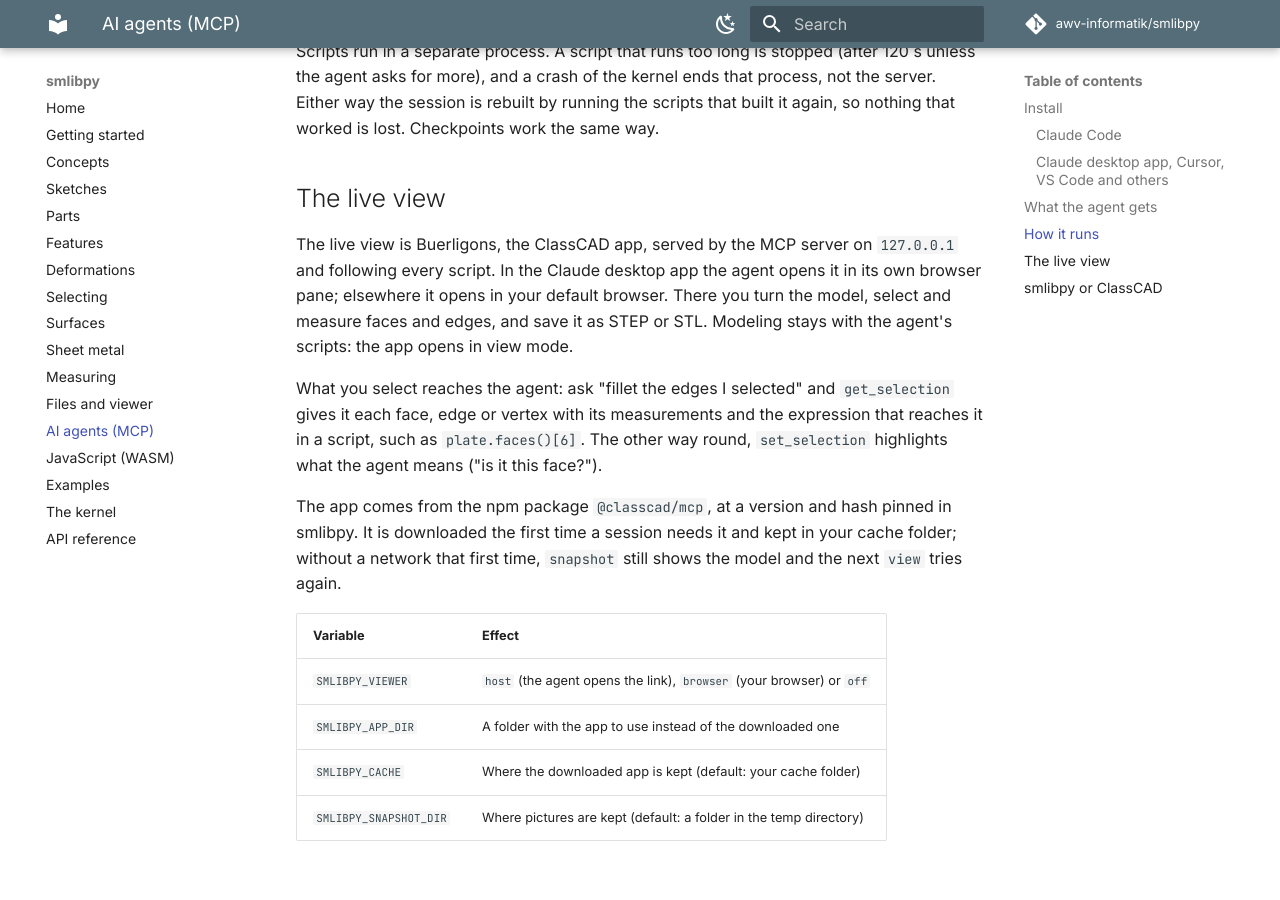
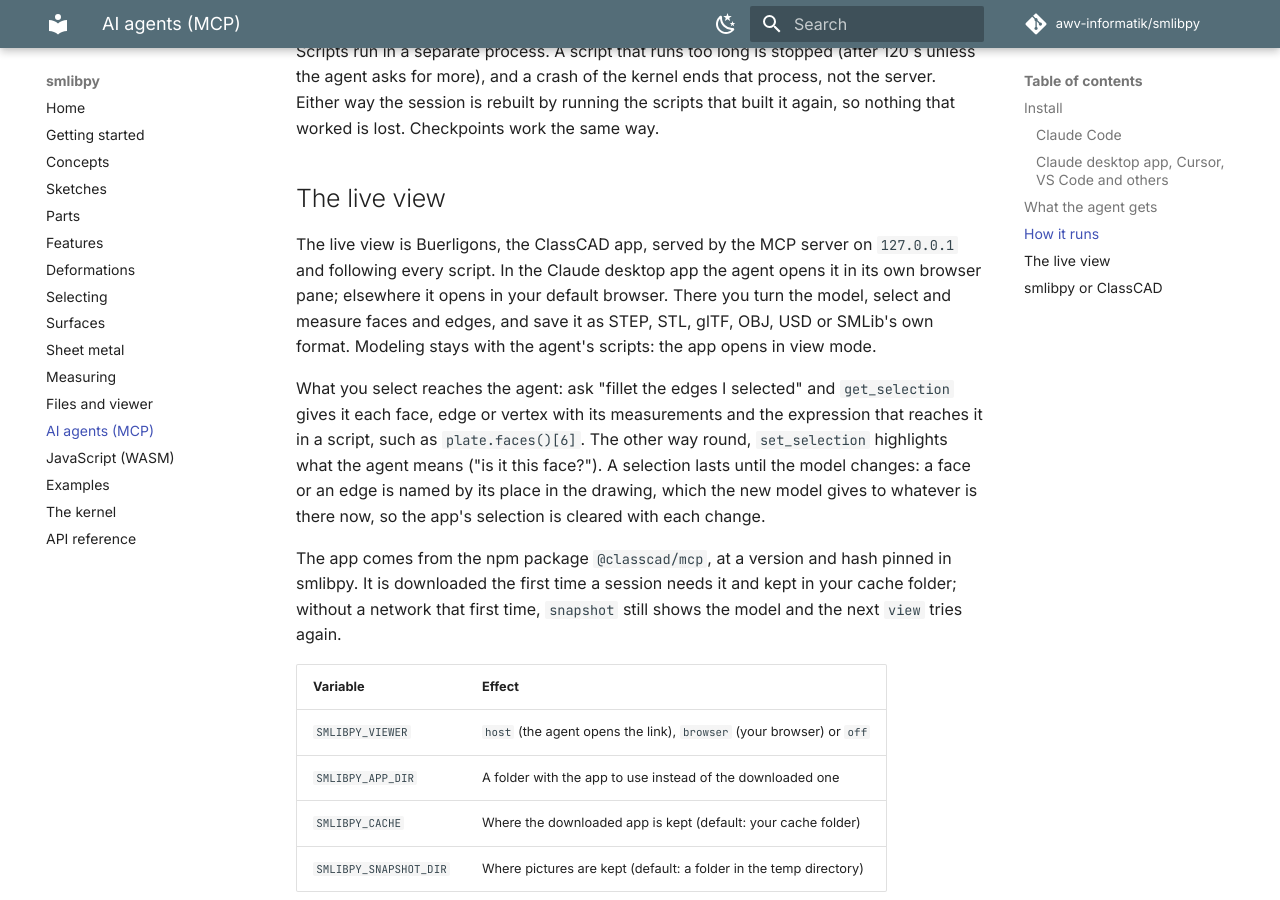
Before and after one commit to abernier/smlibpy, an MkDocs documentation site: the page built from docs/mcp.md, in a window 1280 px wide and 900 px high, scrolled down 2208 px. Built offline with MkDocs 1.6.1 and Material for MkDocs 9.7.7, drawn with Linux system fonts in a browser that asks for light colours; comment, search, counter and statistics services are not loaded.

Commit message:
Live view: Save offers USD too; docs: what the live view saves, and that a selection lasts until the model changes

```diff
--- a/docs/mcp.md
+++ b/docs/mcp.md
@@ -88,13 +88,15 @@ is lost. Checkpoints work the same way.
 The live view is Buerligons, the ClassCAD app, served by the MCP server on `127.0.0.1` and
 following every script. In the Claude desktop app the agent opens it in its own browser pane;
 elsewhere it opens in your default browser. There you turn the model, select and measure
-faces and edges, and save it as STEP or STL. Modeling stays with the agent's scripts: the app
-opens in view mode.
+faces and edges, and save it as STEP, STL, glTF, OBJ, USD or SMLib's own format. Modeling stays
+with the agent's scripts: the app opens in view mode.
 
 What you select reaches the agent: ask "fillet the edges I selected" and `get_selection` gives
 it each face, edge or vertex with its measurements and the expression that reaches it in a
 script, such as `plate.faces()[6]`. The other way round, `set_selection` highlights what the
-agent means ("is it this face?").
+agent means ("is it this face?"). A selection lasts until the model changes: a face or an edge
+is named by its place in the drawing, which the new model gives to whatever is there now, so
+the app's selection is cleared with each change.
 
 The app comes from the npm package `@classcad/mcp`, at a version and hash pinned in smlibpy.
 It is downloaded the first time a session needs it and kept in your cache folder; without a
```
Also changed, not shown: plugins/smlibpy/README.md (+1 -1 lines), 2 other files.
